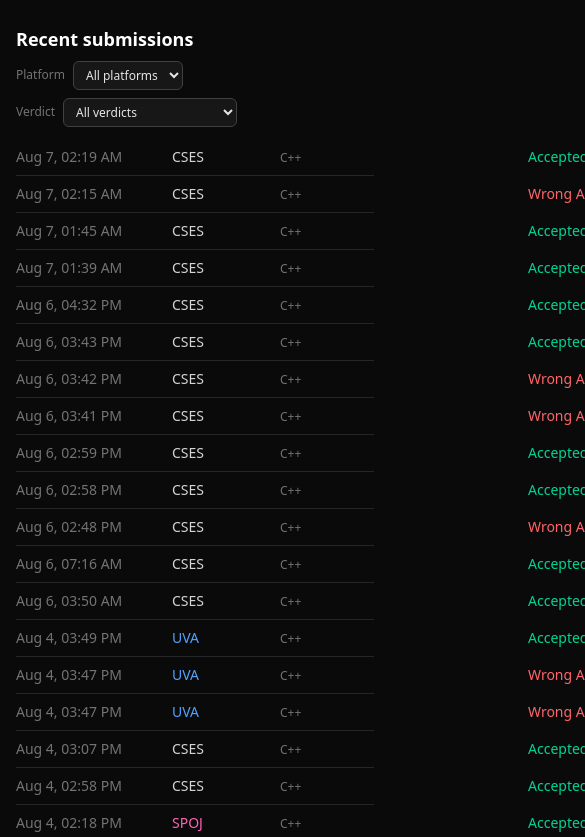
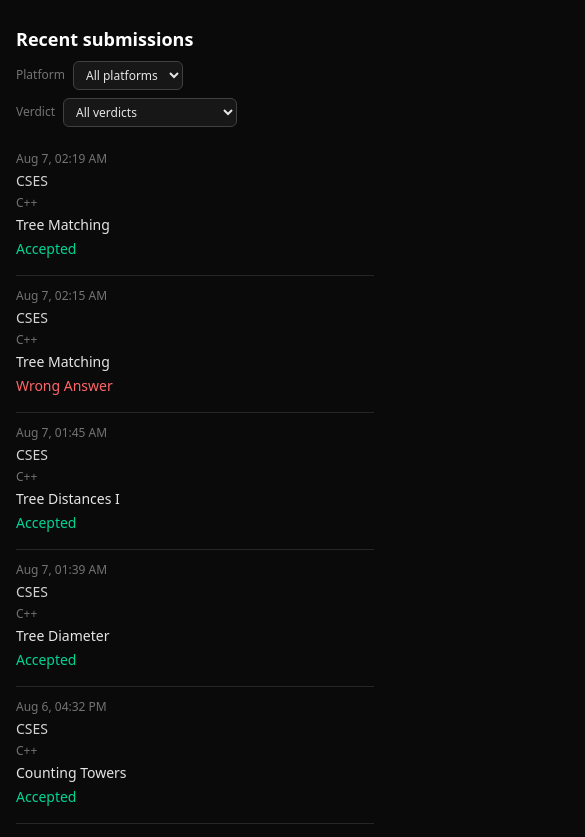
Before and after one commit to SadeekFarhan21/competitive-programming-website, a Next.js app: page / in a window 390 px wide. Shown: the part 900-1737 px from the top of the page, 585 px wide, since content can reach past the window. Built offline with nearby package versions, Linux system fonts and the light colour scheme.

Commit message:
commit changes

```diff
--- a/app/RecentFeed.tsx
+++ b/app/RecentFeed.tsx
@@ -156,8 +156,11 @@ export default function RecentFeed() {
       </div>
       <ul className="divide-y divide-neutral-800">
       {visible.map((s, i) => (
-        <li key={i} className="flex items-baseline gap-x-3 py-2 text-sm">
-          <span className="w-36 shrink-0 tabular-nums text-neutral-500">
+        <li
+          key={i}
+          className="grid min-w-0 gap-1 py-3 text-sm sm:grid-cols-[9rem_6rem_minmax(8rem,12rem)_minmax(0,1fr)_auto_5rem] sm:items-baseline sm:gap-x-3 sm:py-2"
+        >
+          <span className="truncate tabular-nums text-xs text-neutral-500 sm:text-sm">
             {new Date(s.time).toLocaleString(undefined, {
               month: "short",
               day: "numeric",
@@ -165,17 +168,17 @@ export default function RecentFeed() {
               minute: "2-digit",
             })}
           </span>
-          <span className={`w-24 shrink-0 font-medium ${PLATFORM_COLORS[s.platform] ?? "text-neutral-300"}`}>
+          <span className={`font-medium ${PLATFORM_COLORS[s.platform] ?? "text-neutral-300"}`}>
             {s.platform}
           </span>
-          <span className="w-56 shrink-0 truncate text-xs text-neutral-500">
+          <span className="min-w-0 truncate text-xs text-neutral-500">
             {s.language ?? ""}
           </span>
           <span className="min-w-0 flex-1 truncate text-neutral-200">{s.problemName}</span>
-          <span className={`shrink-0 text-right font-medium ${verdictColor(s.verdict)}`}>
+          <span className={`font-medium sm:text-right ${verdictColor(s.verdict)}`}>
             {s.verdict}
           </span>
-          <span className="w-20 shrink-0 text-right text-xs tabular-nums text-neutral-500">
+          <span className="text-xs tabular-nums text-neutral-500 sm:text-right">
             {s.runtimeMs != null ? `${s.runtimeMs} ms` : ""}
           </span>
         </li>
```
